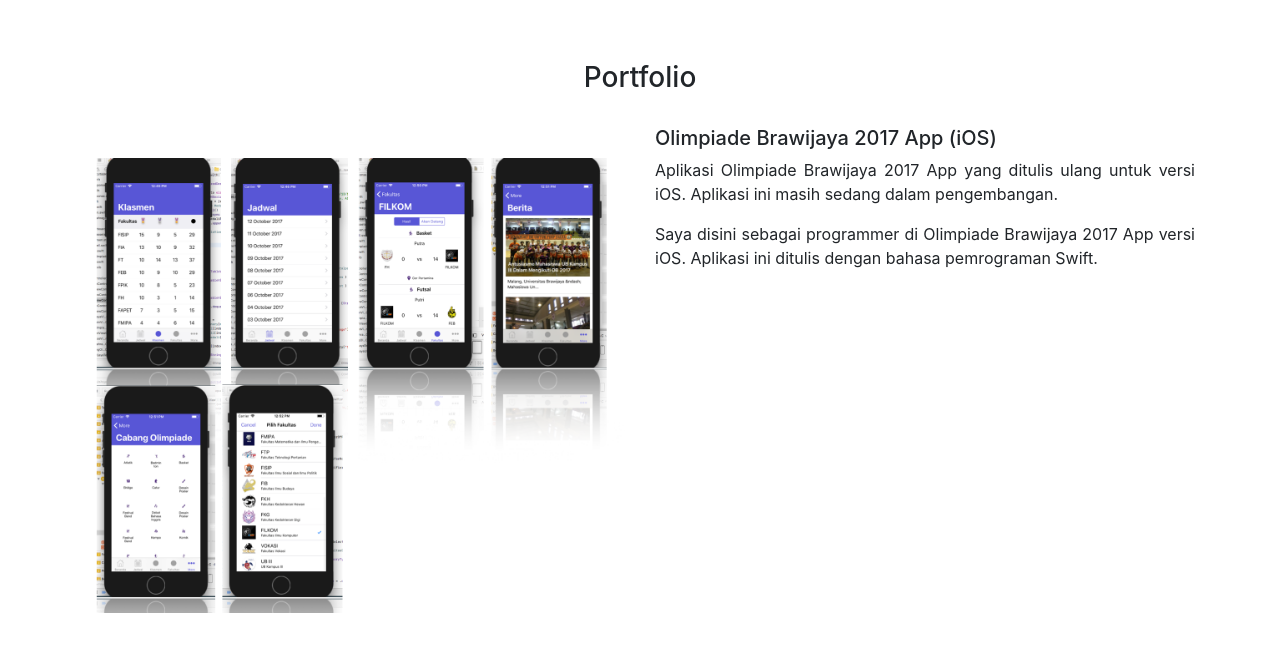
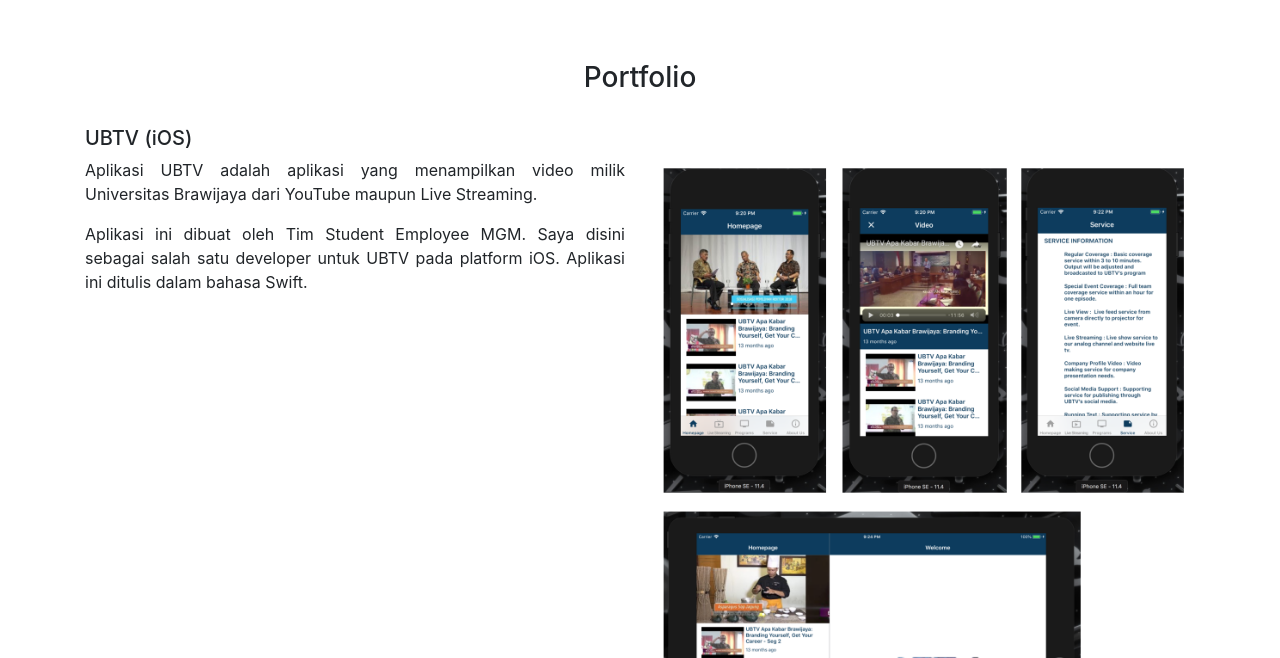
Before and after one commit to arifinfrds/arifinfrds.github.io, a plain HTML site: page index.html in a window 1280 px wide. Shown: the part 1030-1688 px from the top of the page. Drawn offline with nearby package versions, Linux system fonts and the light colour scheme.

Commit message:
add ubtv ios content

```diff
--- a/index.html
+++ b/index.html
@@ -61,6 +61,39 @@
         </div>
     </div>
 
+    <br>
+
+    <!--section content 3 -->
+    <div class="container">
+        <div class="row">
+            <div class="col-md-6">
+                <h5>UBTV (iOS)</h5>
+            </div>
+            <div class="col-md-6">
+
+            </div>
+
+            <div class="col-md-6">
+                <p class="paragraph_content">
+                    Aplikasi UBTV adalah aplikasi yang menampilkan video milik Universitas Brawijaya dari YouTube maupun Live Streaming.
+                </p>
+
+                <p class="paragraph_content">
+                    Aplikasi ini dibuat oleh Tim Student Employee MGM. Saya disini sebagai salah satu developer untuk UBTV pada platform iOS.
+                    Aplikasi ini ditulis dalam bahasa Swift.
+                </p>
+
+
+            </div>
+
+
+            <div class="col-md-6">
+                <img src="image/gambar_ubtv_ios.png" class="img-fluid" alt="Responsive image">
+            </div>
+        </div>
+    </div>
+
+    <br>
     <br>
 
     <!--section content 1 -->
@@ -147,15 +180,6 @@
 
 
 
-
-
-
-
-
-
-
-
-
     <!-- Optional JavaScript -->
     <!-- jQuery first, then Popper.js, then Bootstrap JS -->
     <script src="https://code.jquery.com/jquery-3.2.1.slim.min.js" integrity="sha384-KJ3o2DKtIkvYIK3UENzmM7KCkRr/rE9/Qpg6aAZGJwFDMVNA/GpGFF93hXpG5KkN"
```
Also changed, not shown: image/gambar_ubtv_ios.png (added), 1 other file.
